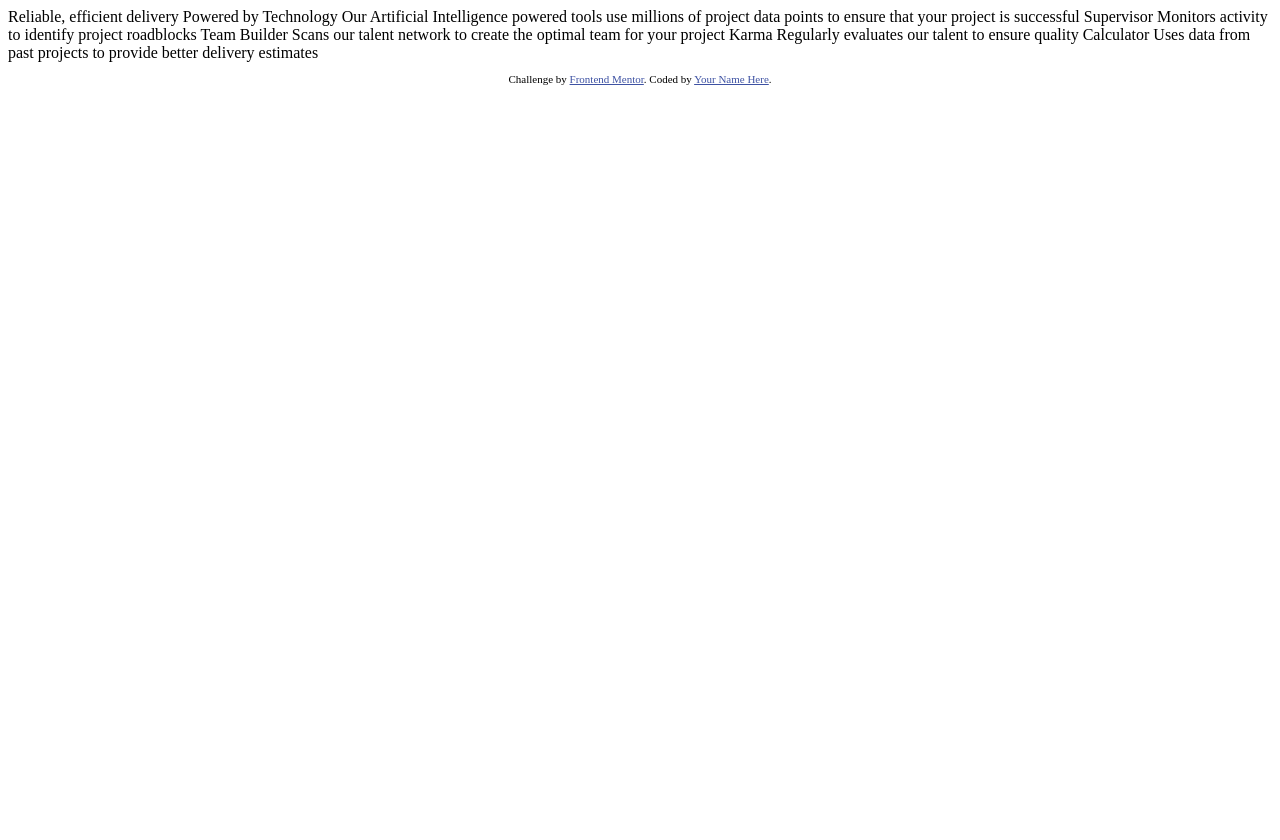
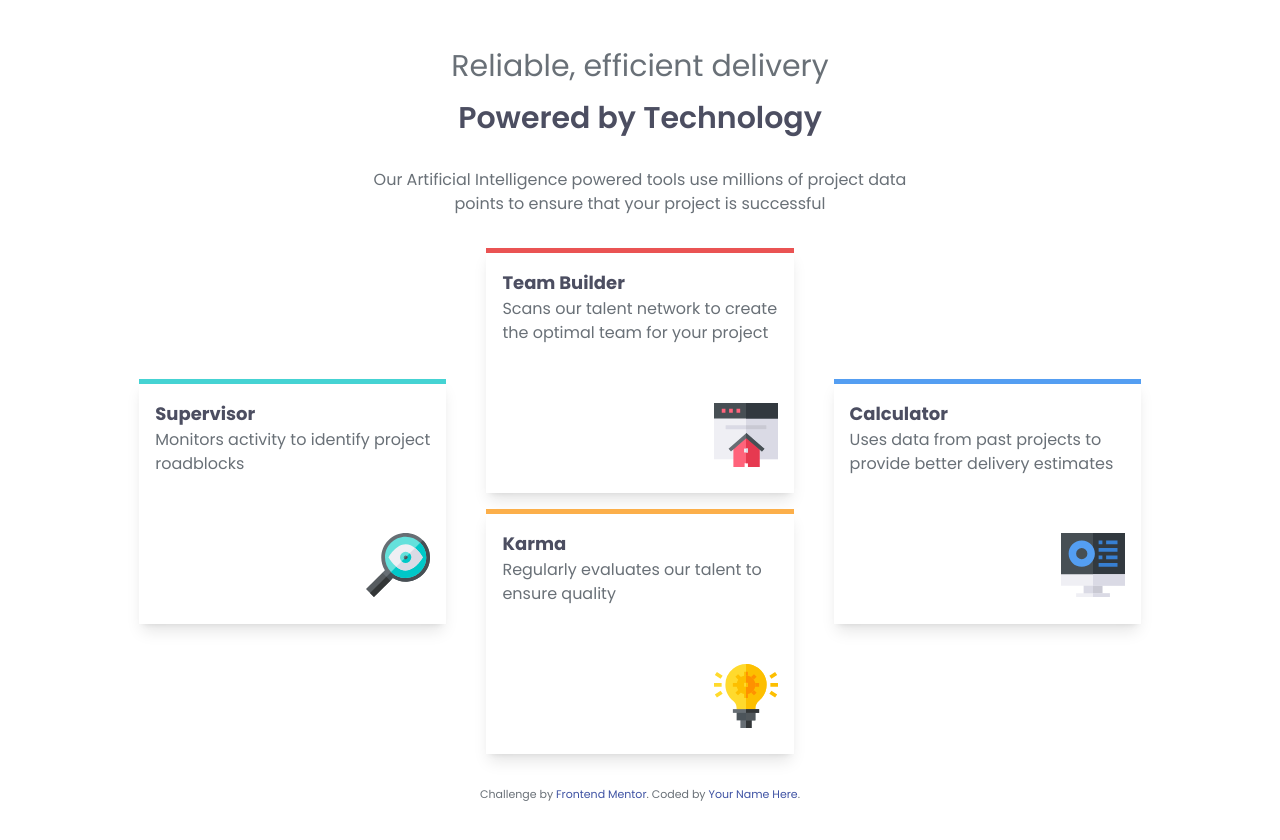
Before and after one commit to clivepato93/four-card-feature-section, a website: page index.html in a window 1280 px wide. Before the commit the page ends 800 px from the top, so only its background shows below. Drawn offline with Linux system fonts and the light colour scheme.

Commit message:
finished markup

```diff
--- a/index.html
+++ b/index.html
@@ -1,45 +1,78 @@
 <!DOCTYPE html>
 <html lang="en">
 	<head>
-  <meta charset="UTF-8">
-  <meta name="viewport" content="width=device-width, initial-scale=1.0"> <!-- displays site properly based on user's device -->
+		<meta charset="UTF-8" />
+		<meta name="viewport" content="width=device-width, initial-scale=1.0" />
+		<!-- displays site properly based on user's device -->
 
-  <link rel="icon" type="image/png" sizes="32x32" href="./images/favicon-32x32.png">
-
+		<link
+			rel="icon"
+			type="image/png"
+			sizes="32x32"
+			href="./images/favicon-32x32.png"
+		/>
+		<link rel="stylesheet" href="/src/output.css" />
 		<title>Frontend Mentor | Four card feature section</title>
 
 		<!-- Feel free to remove these styles or customise in your own stylesheet 👍 -->
 		<style>
-    .attribution { font-size: 11px; text-align: center; }
-    .attribution a { color: hsl(228, 45%, 44%); }
+			.attribution {
+				font-size: 11px;
+				text-align: center;
+			}
+			.attribution a {
+				color: hsl(228, 45%, 44%);
+			}
 		</style>
 	</head>
 	<body>
+		<div class="contain">
+			<header class="title">
+				<h1>Reliable, efficient delivery</h1>
+				<h2 class="dark-grey">Powered by Technology</h2>
+				<p>
+					Our Artificial Intelligence powered tools use millions of project data
+					points to ensure that your project is successful
+				</p>
+			</header>
 
-  Reliable, efficient delivery
-  Powered by Technology
-
-  Our Artificial Intelligence powered tools use millions of project data points
-  to ensure that your project is successful
-
-  Supervisor
-  Monitors activity to identify project roadblocks
-
-  Team Builder
-  Scans our talent network to create the optimal team for your project
-
-  Karma
-  Regularly evaluates our talent to ensure quality
-
-  Calculator
+			<main>
+				<article>
+					<h3>Supervisor</h3>
+					<p>Monitors activity to identify project roadblocks</p>
+					<img src="/images/icon-supervisor.svg" alt="" />
+				</article>
+				<section class="column">
+					<article>
+						<h3>Team Builder</h3>
+						<p>
+							Scans our talent network to create the optimal team for your
+							project
+						</p>
+						<img src="/images/icon-team-builder.svg" alt="" />
+					</article>
+					<article>
+						<h3>Karma</h3>
+						<p>Regularly evaluates our talent to ensure quality</p>
+						<img src="/images/icon-karma.svg" alt="" />
+					</article>
+				</section>
+				<article>
+					<h3>Calculator</h3>
+					<p>
 						Uses data from past projects to provide better delivery estimates
-
-
+					</p>
+					<img src="/images/icon-calculator.svg" alt="" />
+				</article>
+			</main>
 			<footer>
 				<p class="attribution">
-      Challenge by <a href="https://www.frontendmentor.io?ref=challenge" target="_blank">Frontend Mentor</a>.
-      Coded by <a href="#">Your Name Here</a>.
+					Challenge by
+					<a href="https://www.frontendmentor.io?ref=challenge" target="_blank"
+						>Frontend Mentor</a
+					>. Coded by <a href="#">Your Name Here</a>.
 				</p>
 			</footer>
+		</div>
 	</body>
 </html>
--- /dev/null
+++ b/src/input.css
@@ -0,0 +1,115 @@
+@import url('https://fonts.googleapis.com/css2?family=Poppins:ital,wght@0,100;0,200;0,300;0,400;0,500;0,600;0,700;0,800;0,900;1,100;1,200;1,300;1,400;1,500;1,600;1,700;1,800;1,900&display=swap');
+@import "tailwindcss";
+
+@theme {
+	/* ### Primary */
+	--Red: hsl(0, 78%, 62%);
+	--Cyan: hsl(180, 62%, 55%);
+	--Orange: hsl(34, 97%, 64%);
+	--Blue: hsl(212, 86%, 64%);
+	/* ### Neutral */
+	--Grey-500: hsl(234, 12%, 34%);
+	--Grey-400: hsl(212, 6%, 44%);
+	--White: hsl(0, 0%, 100%);
+    --font-display:Poppins,sans-serif;
+}
+
+body{
+    font-family: var(--font-display);
+    color: var(--Grey-400);
+    /* padding: 1rem; */
+}
+
+.contain{
+    @apply w-screen h-screen flex flex-col text-center items-center  mt-12;
+}
+
+h1,h2{
+    @apply text-3xl;
+}
+
+h2{
+    @apply font-semibold mt-4;
+}
+
+h2 ~ p {
+    @apply mt-[2rem] max-w-[550px];
+
+}
+
+main{
+
+    @apply w-screen flex items-center justify-center gap-10 p-[2rem];
+
+}
+
+main  article{
+    @apply shadow-lg border-t-[5px];
+}
+
+main > article:nth-child(1){
+    @apply border-[var(--Cyan)];
+}
+
+main > article:last-child{
+    @apply border-[var(--Blue)];
+}
+
+
+article{
+    @apply w-[24vw] min-h-[245px] text-left p-4;
+}
+
+article > h3{
+    @apply text-[var(--Grey-500)] text-lg font-bold;
+}
+
+article img{
+    @apply mt-[4.5vw] ml-auto;
+}
+
+.column{
+    @apply flex flex-col gap-4
+}
+
+@media (width<=900px){
+    main{
+        @apply flex-col
+    }
+    article{
+        @apply w-[90vw];
+    }
+
+}
+
+
+.column article:nth-child(1){
+    @apply border-[var(--Red)];
+}
+
+.column article:nth-child(2){
+    @apply border-[var(--Orange)];
+}
+
+
+@media (width<400px){
+    h1,h2{
+        @apply text-[7vw];
+    }
+
+    h2 ~ p {
+        margin-top: 0rem;
+    }
+
+    h2 ~ p{
+        padding: 1rem;
+    }
+}
+@media (width<360px){
+    h1,h2{
+        font-size: 20px;
+    }
+}
+.dark-grey{
+    color: var(--Grey-500);
+}
```
Also changed, not shown: package.json (added, +25 -0 lines), src/output.css (added), 1 other file. Lines whose indentation alone changed are shown as unchanged.
